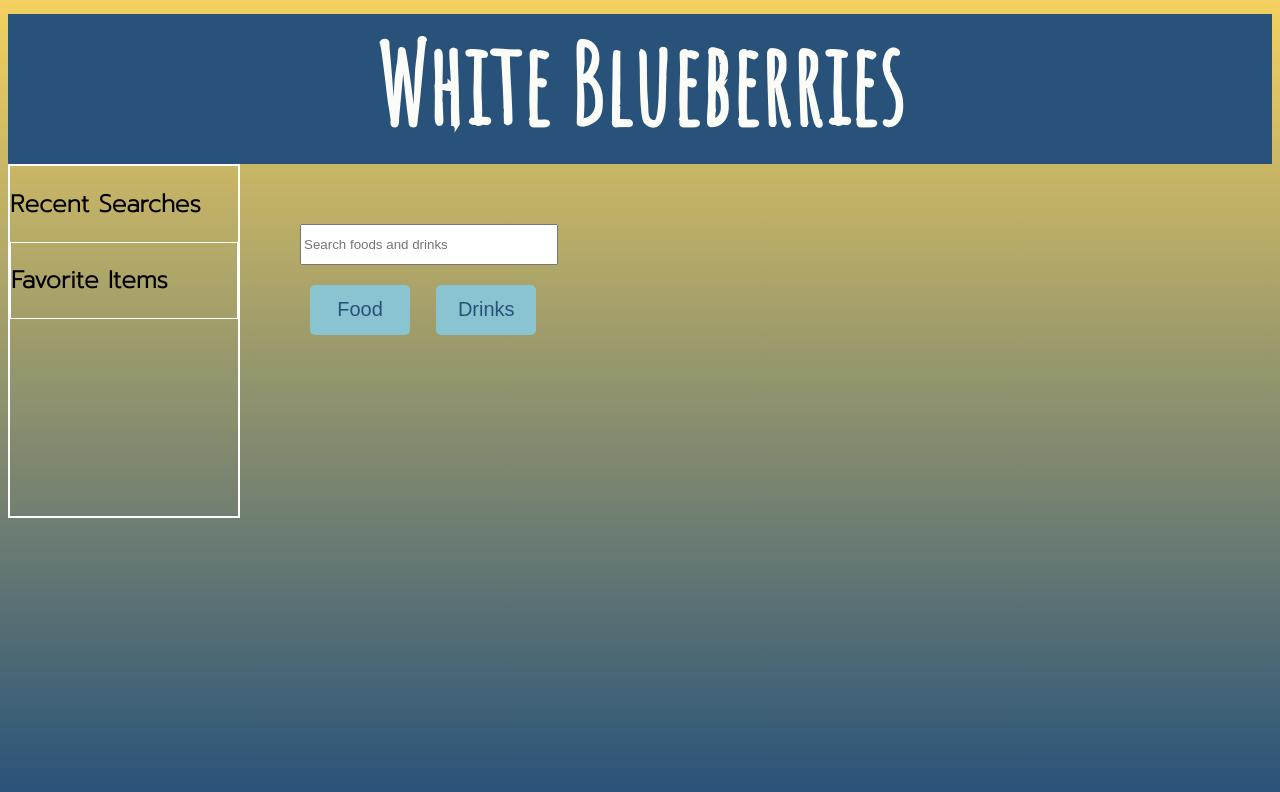
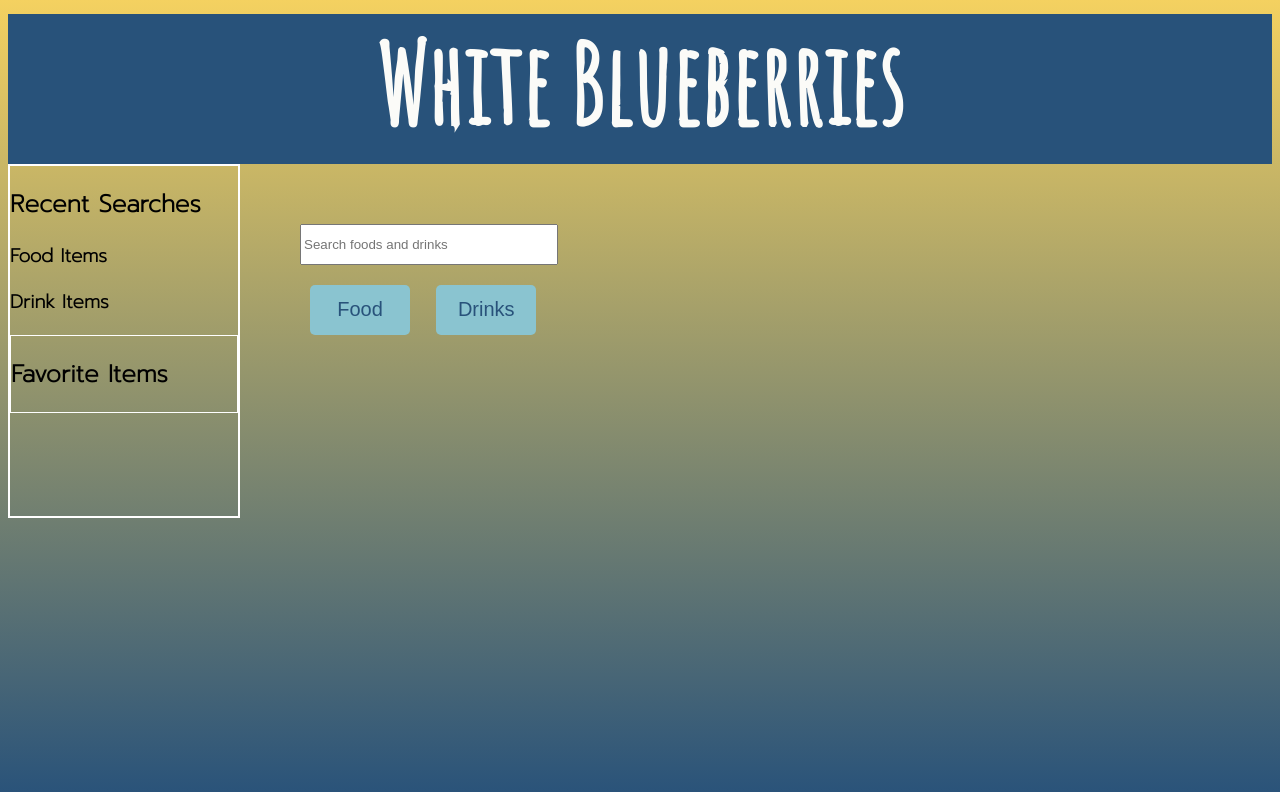
Before and after one commit to IamAlphena/whiteblueberries, a plain HTML site: page index.html in a window 1280 px wide. Drawn offline with nearby package versions, Linux system fonts and the light colour scheme.

Commit message:
html update

```diff
--- a/index.html
+++ b/index.html
@@ -24,10 +24,12 @@
         <div class="navbar">
             <div id="recent-container">
                 <h2>Recent Searches</h2>
+
+
                 <ul id="recent-list"></ul>
-                <div id="food-items">
+                <div id="food-items"><h3>Food Items</h3>
                 </div>
-                <div id="drink-items">
+                <div id="drink-items"><h3>Drink Items</h3>
                 </div>
 
                 <div id="favorites-container">
```
